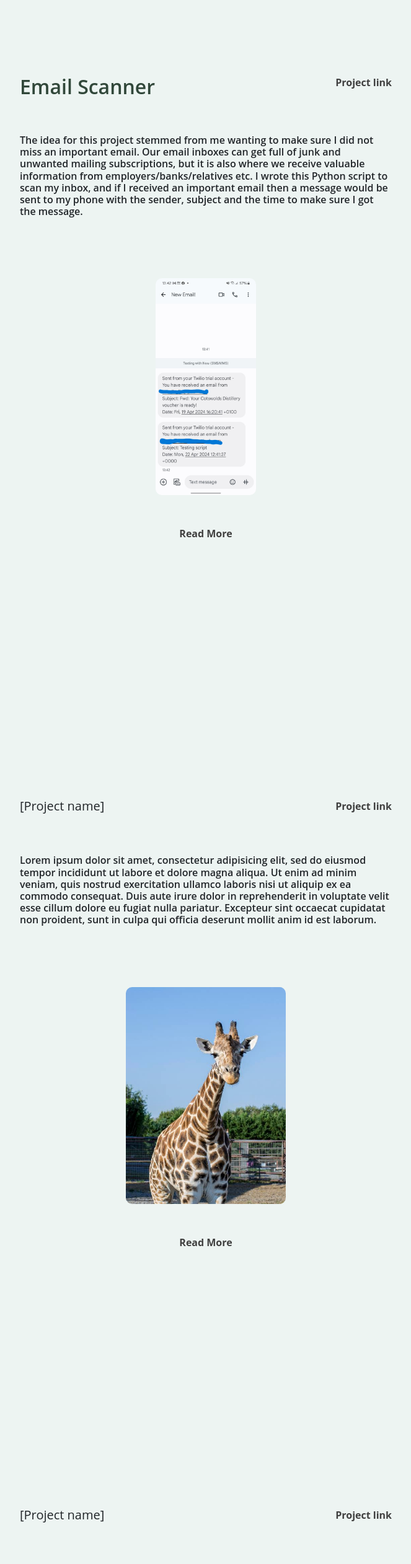
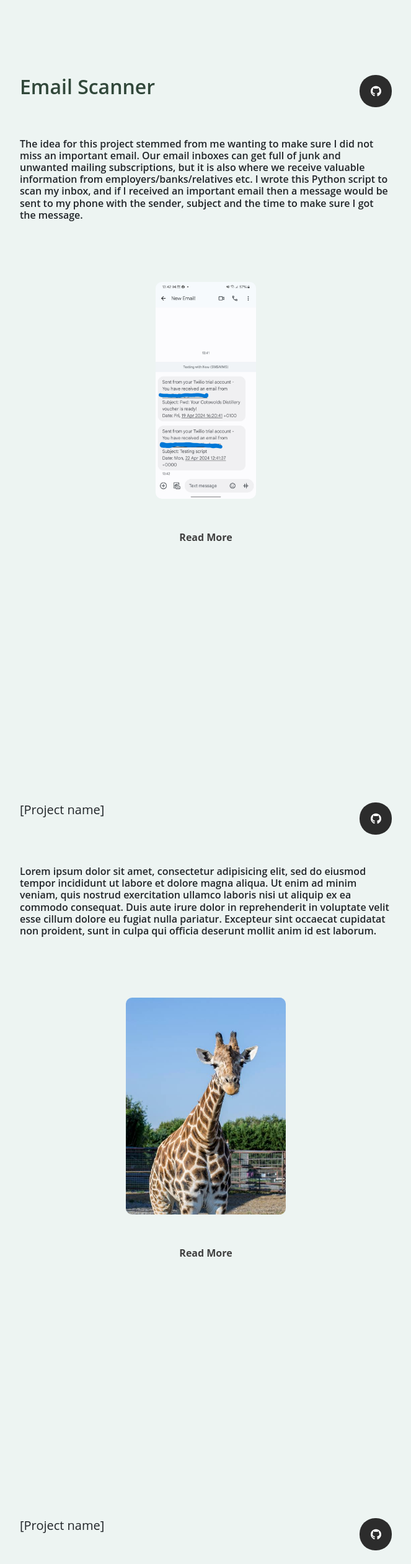
Before and after one commit to Ethang187/Portfolio, a website: page index.html in a window 1280 px wide. Shown: the part 2840-5364 px from the top of the page at 62% size, without its empty margins (308-971 px from the left). Drawn offline with nearby package versions, Linux system fonts and the light colour scheme; files whose address does not match are found by name.

Commit message:
adding github icon to projects section with links to the repos

```diff
--- a/index.html
+++ b/index.html
@@ -71,7 +71,7 @@
 	<img src="https://img.shields.io/badge/react-%2320232a.svg?style=for-the-badge&logo=react&logoColor=%2361DAFB" width="86.25" height="30">
 	</div>
 	<h6 id="basictext">I've always loved computers and technology. Ever since I can remember I wanted to know how things work. The puzzle-solving and creativity of programming is what pulled me in and I'm here to stay. </h6>
-	<a href=""><p class="links lm">Learn More</p></a>
+	<a href="about.html"><p class="links lm">Learn More</p></a>
 	</div>
 </div>
 </section>
@@ -87,7 +87,8 @@
 <div class="projectleftside">
 	<div class="projectname">
 <h2 style="font-weight: 600;">Email Scanner</h2>
-<a href="https://github.com/Ethang187/Email-notification.git"><p class="links">Project link</p></a>
+<a href="https://github.com/Ethang187/Email-notification.git" class="socialContainer containerTwo">
+    <svg class="socialSvg svgIcon" viewBox="0 0 496 512" height="1.4em" xmlns="http://www.w3.org/2000/svg"><path d="M165.9 397.4c0 2-2.3 3.6-5.2 3.6-3.3.3-5.6-1.3-5.6-3.6 0-2 2.3-3.6 5.2-3.6 3-.3 5.6 1.3 5.6 3.6zm-31.1-4.5c-.7 2 1.3 4.3 4.3 4.9 2.6 1 5.6 0 6.2-2s-1.3-4.3-4.3-5.2c-2.6-.7-5.5.3-6.2 2.3zm44.2-1.7c-2.9.7-4.9 2.6-4.6 4.9.3 2 2.9 3.3 5.9 2.6 2.9-.7 4.9-2.6 4.6-4.6-.3-1.9-3-3.2-5.9-2.9zM244.8 8C106.1 8 0 113.3 0 252c0 110.9 69.8 205.8 169.5 239.2 12.8 2.3 17.3-5.6 17.3-12.1 0-6.2-.3-40.4-.3-61.4 0 0-70 15-84.7-29.8 0 0-11.4-29.1-27.8-36.6 0 0-22.9-15.7 1.6-15.4 0 0 24.9 2 38.6 25.8 21.9 38.6 58.6 27.5 72.9 20.9 2.3-16 8.8-27.1 16-33.7-55.9-6.2-112.3-14.3-112.3-110.5 0-27.5 7.6-41.3 23.6-58.9-2.6-6.5-11.1-33.3 2.6-67.9 20.9-6.5 69 27 69 27 20-5.6 41.5-8.5 62.8-8.5s42.8 2.9 62.8 8.5c0 0 48.1-33.6 69-27 13.7 34.7 5.2 61.4 2.6 67.9 16 17.7 25.8 31.5 25.8 58.9 0 96.5-58.9 104.2-114.8 110.5 9.2 7.9 17 22.9 17 46.4 0 33.7-.3 75.4-.3 83.6 0 6.5 4.6 14.4 17.3 12.1C428.2 457.8 496 362.9 496 252 496 113.3 383.5 8 244.8 8zM97.2 352.9c-1.3 1-1 3.3.7 5.2 1.6 1.6 3.9 2.3 5.2 1 1.3-1 1-3.3-.7-5.2-1.6-1.6-3.9-2.3-5.2-1zm-10.8-8.1c-.7 1.3.3 2.9 2.3 3.9 1.6 1 3.6.7 4.3-.7.7-1.3-.3-2.9-2.3-3.9-2-.6-3.6-.3-4.3.7zm32.4 35.6c-1.6 1.3-1 4.3 1.3 6.2 2.3 2.3 5.2 2.6 6.5 1 1.3-1.3.7-4.3-1.3-6.2-2.2-2.3-5.2-2.6-6.5-1zm-11.4-14.7c-1.6 1-1.6 3.6 0 5.9 1.6 2.3 4.3 3.3 5.6 2.3 1.6-1.3 1.6-3.9 0-6.2-1.4-2.3-4-3.3-5.6-2z"></path></svg></a>
 </div>
 <h6 id="basictext">The idea for this project stemmed from me wanting to make sure I did not miss an important email. Our email inboxes can get full of junk and unwanted mailing subscriptions, but it is also where we receive valuable information from employers/banks/relatives etc. I wrote this Python script to scan my inbox, and if I received an important email then a message would be sent to my phone with the sender, subject and the time to make sure I got the message.</h6>
 </div>
@@ -102,7 +103,8 @@
 <div class="projectleftside">
 	<div class="projectname">
 <h5>[Project name]</h5>
-<a href="#"><p class="links">Project link</p></a>
+<a href="#" class="socialContainer containerTwo">
+    <svg class="socialSvg svgIcon" viewBox="0 0 496 512" height="1.4em" xmlns="http://www.w3.org/2000/svg"><path d="M165.9 397.4c0 2-2.3 3.6-5.2 3.6-3.3.3-5.6-1.3-5.6-3.6 0-2 2.3-3.6 5.2-3.6 3-.3 5.6 1.3 5.6 3.6zm-31.1-4.5c-.7 2 1.3 4.3 4.3 4.9 2.6 1 5.6 0 6.2-2s-1.3-4.3-4.3-5.2c-2.6-.7-5.5.3-6.2 2.3zm44.2-1.7c-2.9.7-4.9 2.6-4.6 4.9.3 2 2.9 3.3 5.9 2.6 2.9-.7 4.9-2.6 4.6-4.6-.3-1.9-3-3.2-5.9-2.9zM244.8 8C106.1 8 0 113.3 0 252c0 110.9 69.8 205.8 169.5 239.2 12.8 2.3 17.3-5.6 17.3-12.1 0-6.2-.3-40.4-.3-61.4 0 0-70 15-84.7-29.8 0 0-11.4-29.1-27.8-36.6 0 0-22.9-15.7 1.6-15.4 0 0 24.9 2 38.6 25.8 21.9 38.6 58.6 27.5 72.9 20.9 2.3-16 8.8-27.1 16-33.7-55.9-6.2-112.3-14.3-112.3-110.5 0-27.5 7.6-41.3 23.6-58.9-2.6-6.5-11.1-33.3 2.6-67.9 20.9-6.5 69 27 69 27 20-5.6 41.5-8.5 62.8-8.5s42.8 2.9 62.8 8.5c0 0 48.1-33.6 69-27 13.7 34.7 5.2 61.4 2.6 67.9 16 17.7 25.8 31.5 25.8 58.9 0 96.5-58.9 104.2-114.8 110.5 9.2 7.9 17 22.9 17 46.4 0 33.7-.3 75.4-.3 83.6 0 6.5 4.6 14.4 17.3 12.1C428.2 457.8 496 362.9 496 252 496 113.3 383.5 8 244.8 8zM97.2 352.9c-1.3 1-1 3.3.7 5.2 1.6 1.6 3.9 2.3 5.2 1 1.3-1 1-3.3-.7-5.2-1.6-1.6-3.9-2.3-5.2-1zm-10.8-8.1c-.7 1.3.3 2.9 2.3 3.9 1.6 1 3.6.7 4.3-.7.7-1.3-.3-2.9-2.3-3.9-2-.6-3.6-.3-4.3.7zm32.4 35.6c-1.6 1.3-1 4.3 1.3 6.2 2.3 2.3 5.2 2.6 6.5 1 1.3-1.3.7-4.3-1.3-6.2-2.2-2.3-5.2-2.6-6.5-1zm-11.4-14.7c-1.6 1-1.6 3.6 0 5.9 1.6 2.3 4.3 3.3 5.6 2.3 1.6-1.3 1.6-3.9 0-6.2-1.4-2.3-4-3.3-5.6-2z"></path></svg></a>
 </div>
 <h6 id="basictext">Lorem ipsum dolor sit amet, consectetur adipisicing elit, sed do eiusmod
 tempor incididunt ut labore et dolore magna aliqua. Ut enim ad minim veniam,
@@ -122,7 +124,8 @@ proident, sunt in culpa qui officia deserunt mollit anim id est laborum.</h6>
 <div class="projectleftside">
 	<div class="projectname">
 <h5>[Project name]</h5>
-<a href="#"><p class="links">Project link</p></a>
+<a href="#" class="socialContainer containerTwo">
+    <svg class="socialSvg svgIcon" viewBox="0 0 496 512" height="1.4em" xmlns="http://www.w3.org/2000/svg"><path d="M165.9 397.4c0 2-2.3 3.6-5.2 3.6-3.3.3-5.6-1.3-5.6-3.6 0-2 2.3-3.6 5.2-3.6 3-.3 5.6 1.3 5.6 3.6zm-31.1-4.5c-.7 2 1.3 4.3 4.3 4.9 2.6 1 5.6 0 6.2-2s-1.3-4.3-4.3-5.2c-2.6-.7-5.5.3-6.2 2.3zm44.2-1.7c-2.9.7-4.9 2.6-4.6 4.9.3 2 2.9 3.3 5.9 2.6 2.9-.7 4.9-2.6 4.6-4.6-.3-1.9-3-3.2-5.9-2.9zM244.8 8C106.1 8 0 113.3 0 252c0 110.9 69.8 205.8 169.5 239.2 12.8 2.3 17.3-5.6 17.3-12.1 0-6.2-.3-40.4-.3-61.4 0 0-70 15-84.7-29.8 0 0-11.4-29.1-27.8-36.6 0 0-22.9-15.7 1.6-15.4 0 0 24.9 2 38.6 25.8 21.9 38.6 58.6 27.5 72.9 20.9 2.3-16 8.8-27.1 16-33.7-55.9-6.2-112.3-14.3-112.3-110.5 0-27.5 7.6-41.3 23.6-58.9-2.6-6.5-11.1-33.3 2.6-67.9 20.9-6.5 69 27 69 27 20-5.6 41.5-8.5 62.8-8.5s42.8 2.9 62.8 8.5c0 0 48.1-33.6 69-27 13.7 34.7 5.2 61.4 2.6 67.9 16 17.7 25.8 31.5 25.8 58.9 0 96.5-58.9 104.2-114.8 110.5 9.2 7.9 17 22.9 17 46.4 0 33.7-.3 75.4-.3 83.6 0 6.5 4.6 14.4 17.3 12.1C428.2 457.8 496 362.9 496 252 496 113.3 383.5 8 244.8 8zM97.2 352.9c-1.3 1-1 3.3.7 5.2 1.6 1.6 3.9 2.3 5.2 1 1.3-1 1-3.3-.7-5.2-1.6-1.6-3.9-2.3-5.2-1zm-10.8-8.1c-.7 1.3.3 2.9 2.3 3.9 1.6 1 3.6.7 4.3-.7.7-1.3-.3-2.9-2.3-3.9-2-.6-3.6-.3-4.3.7zm32.4 35.6c-1.6 1.3-1 4.3 1.3 6.2 2.3 2.3 5.2 2.6 6.5 1 1.3-1.3.7-4.3-1.3-6.2-2.2-2.3-5.2-2.6-6.5-1zm-11.4-14.7c-1.6 1-1.6 3.6 0 5.9 1.6 2.3 4.3 3.3 5.6 2.3 1.6-1.3 1.6-3.9 0-6.2-1.4-2.3-4-3.3-5.6-2z"></path></svg></a>
 </div>
 <h6 id="basictext">Lorem ipsum dolor sit amet, consectetur adipisicing elit, sed do eiusmod
 tempor incididunt ut labore et dolore magna aliqua. Ut enim ad minim veniam,
@@ -142,7 +145,8 @@ proident, sunt in culpa qui officia deserunt mollit anim id est laborum.</h6>
 <div class="projectleftside">
 	<div class="projectname">
 <h5>[Project name]</h5>
-<a href="#"><p class="links">Project link</p></a>
+<a href="#" class="socialContainer containerTwo">
+    <svg class="socialSvg svgIcon" viewBox="0 0 496 512" height="1.4em" xmlns="http://www.w3.org/2000/svg"><path d="M165.9 397.4c0 2-2.3 3.6-5.2 3.6-3.3.3-5.6-1.3-5.6-3.6 0-2 2.3-3.6 5.2-3.6 3-.3 5.6 1.3 5.6 3.6zm-31.1-4.5c-.7 2 1.3 4.3 4.3 4.9 2.6 1 5.6 0 6.2-2s-1.3-4.3-4.3-5.2c-2.6-.7-5.5.3-6.2 2.3zm44.2-1.7c-2.9.7-4.9 2.6-4.6 4.9.3 2 2.9 3.3 5.9 2.6 2.9-.7 4.9-2.6 4.6-4.6-.3-1.9-3-3.2-5.9-2.9zM244.8 8C106.1 8 0 113.3 0 252c0 110.9 69.8 205.8 169.5 239.2 12.8 2.3 17.3-5.6 17.3-12.1 0-6.2-.3-40.4-.3-61.4 0 0-70 15-84.7-29.8 0 0-11.4-29.1-27.8-36.6 0 0-22.9-15.7 1.6-15.4 0 0 24.9 2 38.6 25.8 21.9 38.6 58.6 27.5 72.9 20.9 2.3-16 8.8-27.1 16-33.7-55.9-6.2-112.3-14.3-112.3-110.5 0-27.5 7.6-41.3 23.6-58.9-2.6-6.5-11.1-33.3 2.6-67.9 20.9-6.5 69 27 69 27 20-5.6 41.5-8.5 62.8-8.5s42.8 2.9 62.8 8.5c0 0 48.1-33.6 69-27 13.7 34.7 5.2 61.4 2.6 67.9 16 17.7 25.8 31.5 25.8 58.9 0 96.5-58.9 104.2-114.8 110.5 9.2 7.9 17 22.9 17 46.4 0 33.7-.3 75.4-.3 83.6 0 6.5 4.6 14.4 17.3 12.1C428.2 457.8 496 362.9 496 252 496 113.3 383.5 8 244.8 8zM97.2 352.9c-1.3 1-1 3.3.7 5.2 1.6 1.6 3.9 2.3 5.2 1 1.3-1 1-3.3-.7-5.2-1.6-1.6-3.9-2.3-5.2-1zm-10.8-8.1c-.7 1.3.3 2.9 2.3 3.9 1.6 1 3.6.7 4.3-.7.7-1.3-.3-2.9-2.3-3.9-2-.6-3.6-.3-4.3.7zm32.4 35.6c-1.6 1.3-1 4.3 1.3 6.2 2.3 2.3 5.2 2.6 6.5 1 1.3-1.3.7-4.3-1.3-6.2-2.2-2.3-5.2-2.6-6.5-1zm-11.4-14.7c-1.6 1-1.6 3.6 0 5.9 1.6 2.3 4.3 3.3 5.6 2.3 1.6-1.3 1.6-3.9 0-6.2-1.4-2.3-4-3.3-5.6-2z"></path></svg></a>
 </div>
 <h6 id="basictext">Lorem ipsum dolor sit amet, consectetur adipisicing elit, sed do eiusmod
 tempor incididunt ut labore et dolore magna aliqua. Ut enim ad minim veniam,
```
